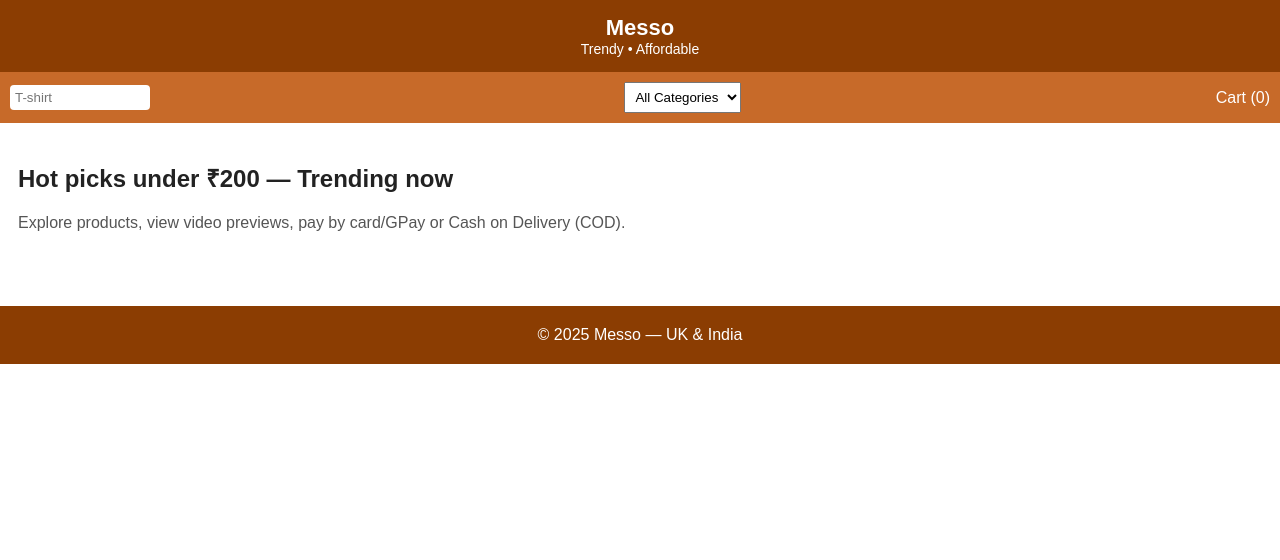
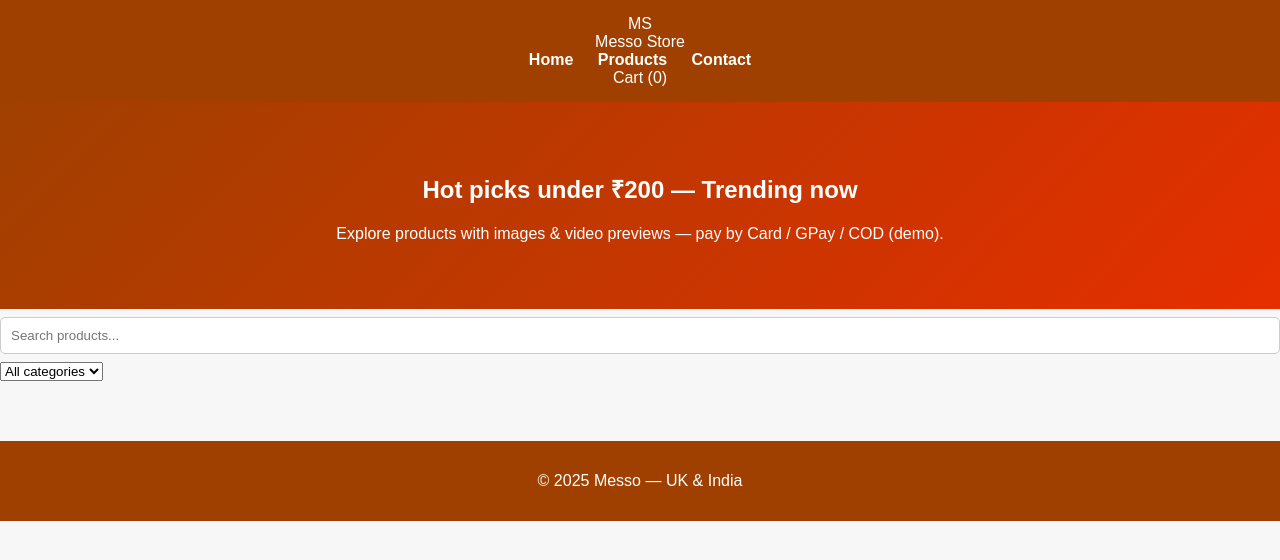
Before and after one commit to sharmasourav082002-arch/sharmasourav082002-arch.github.io, a plain HTML site: page index.html in a window 1280 px wide. Drawn offline with Linux system fonts and the light colour scheme; a script that the page names is missing.

Commit message:
Update index.html

```diff
--- a/index.html
+++ b/index.html
@@ -1,88 +1,66 @@
-<!DOCTYPE html>
+<!doctype html>
 <html lang="en">
 <head>
-  <meta charset="UTF-8" />
-  <meta name="viewport" content="width=device-width, initial-scale=1.0" />
-  <title>Messo - Trendy & Affordable</title>
-  <style>
-    body {
-      margin: 0;
-      font-family: Arial, sans-serif;
-      background: #ffffff;
-      color: #222;
-    }
-
-    header {
-      background: #8b3d02;
-      padding: 15px;
-      color: #fff;
-      text-align: center;
-      font-size: 22px;
-      font-weight: bold;
-    }
-
-    nav {
-      background: #c76a29;
-      padding: 10px;
-      color: #fff;
-      display: flex;
-      justify-content: space-between;
-      align-items: center;
-    }
-
-    nav select {
-      padding: 6px;
-    }
-
-    #products {
-      margin-top: 16px;
-    }
-
-    footer {
-      background: #8b3d02;
-      color: #fff;
-      padding: 20px;
-      margin-top: 40px;
-      text-align: center;
-    }
-  </style>
+  <meta charset="utf-8" />
+  <meta name="viewport" content="width=device-width,initial-scale=1" />
+  <title>Messo — Trending deals</title>
+  <link rel="stylesheet" href="style.css" />
 </head>
-
 <body>
-
-  <!-- HEADER -->
-  <header>
-    Messo
-    <div style="font-size:14px;font-weight:normal;">Trendy • Affordable</div>
+  <header class="site-header">
+    <div class="brand">MS</div>
+    <div class="site-title">Messo Store</div>
+    <nav class="top-nav">
+      <a href="index.html">Home</a>
+      <a href="product.html">Products</a>
+      <a href="#contact" id="contactBtn">Contact</a>
+      <div class="cart">Cart (<span id="cartCount">0</span>)</div>
+    </nav>
   </header>
 
-  <!-- NAVBAR -->
-  <nav>
-    <input type="text" placeholder="T-shirt" style="padding:5px;width:130px;border:none;border-radius:4px;">
-    <select>
-      <option>All Categories</option>
-    </select>
-    <div>Cart (0)</div>
-  </nav>
+  <main class="container">
+    <section class="hero">
+      <h1>Hot picks under ₹200 — Trending now</h1>
+      <p>Explore products with images & video previews — pay by Card / GPay / COD (demo).</p>
+    </section>
 
-  <!-- PRODUCTS SECTION -->
-  <section id="shop" style="padding:18px;">
-    <h2>Hot picks under ₹200 — Trending now</h2>
-    <p style="color:#555;">Explore products, view video previews, pay by card/GPay or Cash on Delivery (COD).</p>
+    <section class="controls">
+      <input id="searchInput" type="search" placeholder="Search products..." />
+      <select id="categorySelect">
+        <option value="">All categories</option>
+      </select>
+    </section>
 
-    <!-- PRODUCT GRID (script will auto-fill here) -->
-    <section id="products"></section>
-  </section>
+    <!-- Products container -->
+    <section id="shop">
+      <div id="products" class="product-grid"></div>
+    </section>
 
-  <!-- FOOTER -->
+    <div id="pagination" class="pagination"></div>
+
+  </main>
+
+  <!-- Contact modal (simple form using Formspree URL you provided) -->
+  <div id="contactModal" class="modal">
+    <div class="modal-content">
+      <button class="close">&times;</button>
+      <h3>Contact / Quick Order</h3>
+      <form id="contactForm" action="https://formspree.io/f/xeovoozn" method="POST">
+        <input name="name" placeholder="Your name" required />
+        <input type="email" name="email" placeholder="Your email" required />
+        <textarea name="message" placeholder="Message (product, qty, address)"></textarea>
+        <button type="submit" class="primary">Send</button>
+      </form>
+    </div>
+  </div>
+
   <footer>
-    © 2025 Messo — UK & India
+    <p>© 2025 Messo — UK & India</p>
   </footer>
 
-  <!-- SCRIPTS (VERY IMPORTANT ORDER) -->
+  <!-- scripts: products.js must load BEFORE script.js -->
   <script src="assets/js/products.js"></script>
   <script src="https://js.stripe.com/v3/"></script>
   <script src="script.js"></script>
-
 </body>
 </html>
```
